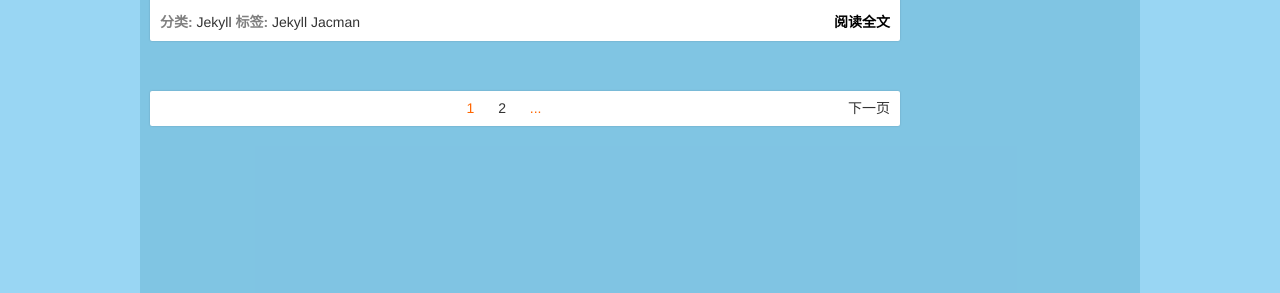
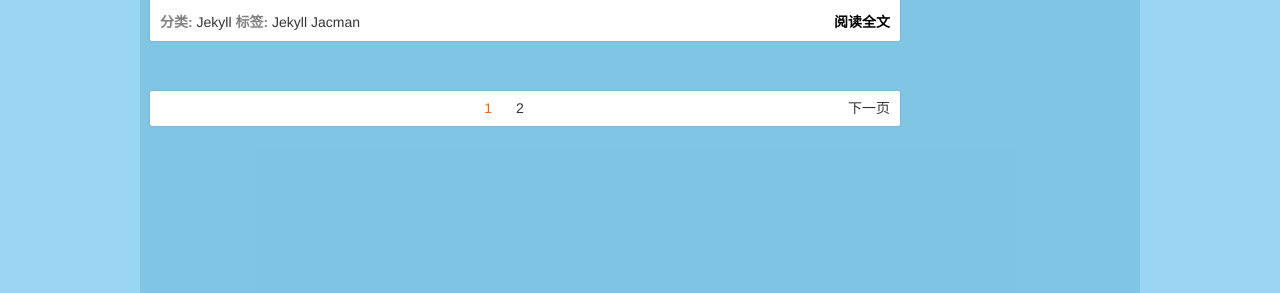
Before and after one commit to bnuephjx/bnuephjx.github.io, a Jekyll site: the page built from index.html, in a window 1280 px wide. Shown: the part 363-656 px from the top of the page. Built offline with Jekyll 4.4.1, drawn with Linux system fonts in a browser that asks for light colours; the list of posts is cut into pages by our own code.

Commit message:
no message

```diff
--- a/_includes/_views/home.html
+++ b/_includes/_views/home.html
@@ -25,10 +25,7 @@
                     {% elsif paginator.page == 0 %}
                         <a class="pageNum" href="/">{{ page }}</a>
                     {% else %}
-                        <a class="pageNum" href="/page{{page}}">{{ page }}</a>
-                    {% endif %}
-                    {% if forloop.last %}
-                        <span class="pageNum current">...</span>
+                        <a class="pageNum" href="/page{{ page }}">{{ page }}</a>
                     {% endif %}
                 {% endfor %}
 
```
